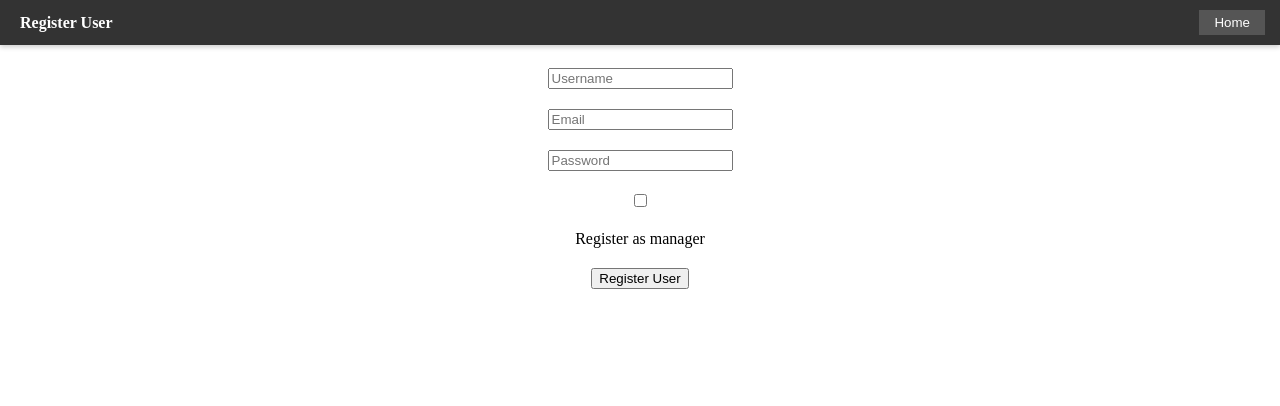
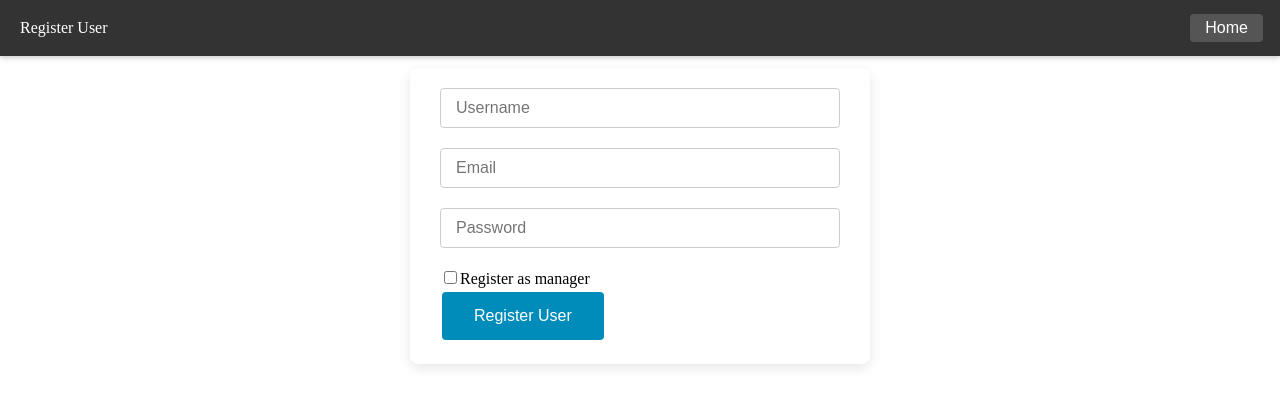
Before and after one commit to ap539813/Grocery-Shoping-App, a Vue app in the folder frontend/: page /register in a window 1280 px wide. Shown: the top 406 px of the page. Built offline with nearby package versions, Linux system fonts and the light colour scheme.

Commit message:
Update RegisterPage.vue

```diff
--- a/frontend/src/components/RegisterPage.vue
+++ b/frontend/src/components/RegisterPage.vue
@@ -1,22 +1,31 @@
 <template>
     <!-- Navigation Bar -->
-    <nav class="navbar">
-      <div class="navbar-left">
-        <span id="manager-username">Register User</span>
+    <nav class="navbar navbar-expand-lg navbar-dark bg-dark">
+      <div class="navbar-brand">
+        <span>Register User</span>
       </div>
-      <div class="navbar-right">
-        <button @click="goToHome">Home</button>
+      <div class="ml-auto">
+        <button class="btn btn-outline-primary" @click="goToHome">Home</button>
       </div>
     </nav>
-  <div class="register-page">
-    <input type="text" v-model="username" placeholder="Username" />
-    <input type="email" v-model="email" placeholder="Email" />
-    <input type="password" v-model="password" placeholder="Password" />
-    <input type="checkbox" v-model="isManager" id="managerCheckbox" />
-    <label for="managerCheckbox">Register as manager</label>
-    <button @click="register">Register User</button>
-  </div>
-</template>
+
+    <div class="container mt-5">
+      <div class="form-group">
+        <input type="text" class="form-control" v-model="username" placeholder="Username" />
+      </div>
+      <div class="form-group">
+        <input type="email" class="form-control" v-model="email" placeholder="Email" />
+      </div>
+      <div class="form-group">
+        <input type="password" class="form-control" v-model="password" placeholder="Password" />
+      </div>
+      <div class="form-check">
+        <input type="checkbox" class="form-check-input" v-model="isManager" id="managerCheckbox" />
+        <label class="form-check-label" for="managerCheckbox">Register as manager</label>
+      </div>
+      <button class="btn btn-primary" @click="register">Register User</button>
+    </div>
+  </template>
 
 <script>
 export default {
@@ -68,10 +77,81 @@ export default {
 
 <style scoped>
 /* Add styling for the login page here */
-.register-page {
-  display: flex;
-  flex-direction: column;
-  align-items: center;
-  gap: 20px;
-}
+body {
+            font-family: 'Arial', sans-serif;
+            background-color: #f5f5f5;
+            text-align: center;
+            margin-top: 50px;
+        }
+
+        .container {
+            background-color: white;
+            padding: 20px 30px;
+            box-shadow: 0 4px 12px rgba(0, 0, 0, 0.1);
+            width: 90%;
+            max-width: 400px;
+            margin: 0 auto;
+            border-radius: 8px;
+        }
+
+        .form-group {
+            margin-bottom: 20px;
+        }
+
+        .form-group label {
+            display: block;
+            margin-bottom: 5px;
+            font-weight: 600;
+        }
+
+        .form-group input {
+            width: 100%;
+            padding: 10px 15px;
+            border: 1px solid #ccc;
+            border-radius: 4px;
+            font-size: 16px;
+            box-sizing: border-box;
+        }
+
+        button {
+            background-color: #008CBA;
+            border: none;
+            color: white;
+            padding: 15px 32px;
+            text-align: center;
+            text-decoration: none;
+            display: inline-block;
+            margin: 4px 2px;
+            cursor: pointer;
+            font-size: 16px;
+            border-radius: 4px;
+            transition: background-color 0.2s;
+        }
+
+        button:hover {
+            background-color: #006c99;
+        }
+
+        .navbar {
+            display: flex;
+            justify-content: space-between;
+            align-items: center;
+            padding: 10px 20px;
+            background-color: #333;
+            color: white;
+            box-shadow: 0px 2px 5px rgba(0, 0, 0, 0.2);
+            position: fixed;
+            top: 0;
+            left: 0;
+            width: 100%;
+            z-index: 1000;
+            box-sizing: border-box;
+            padding-right: 15px;
+        }
+
+        .navbar-left, .navbar-right {
+            display: flex;
+            align-items: center;
+        }
+
 </style>
```
